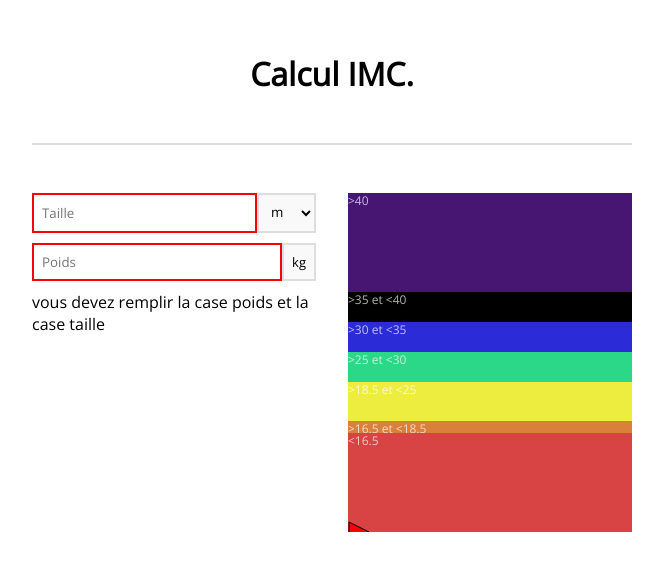
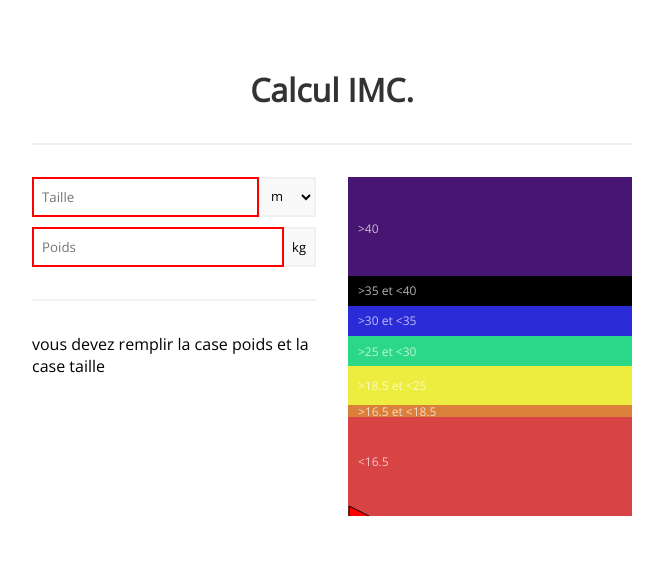
Before and after one commit to 0xaout/monimc, a plain HTML site: page index.html in a window 1280 px wide. Shown: the part 106-676 px from the top of the page, without its empty margins (308-971 px from the left). Drawn offline with nearby package versions, Linux system fonts and the light colour scheme.

Commit message:
amélioration du design

```diff
--- a/assets/css/styles.css
+++ b/assets/css/styles.css
@@ -19,7 +19,7 @@ body {
     grid-template-columns: 1fr;
     grid-template-rows: 1fr 1fr;
     grid-gap: 2rem;
-    padding-top: 3rem;
+    padding-top: 2rem;
 }
 
 @media only screen and (min-width: 600px) {
@@ -32,17 +32,20 @@ body {
 h1 {
     text-align: center;
     margin: 0;
-    padding-bottom: 3rem;
-    border-bottom: 2px solid #ddd;
+    padding-bottom: 2rem;
+    border-bottom: 2px solid #f1f1f1;
+    color: #333;
 }
+
 
 input {
     flex: 1;
     padding: 0.5rem;
-    border: 2px solid #ddd;
+    border: 2px solid #f1f1f1;
     box-shadow: none;
+}
 
-}
+
 
 .input {
     display: flex;
@@ -50,15 +53,29 @@ input {
     font-size: 13px;
 }
 
+.input:last-child {
+    margin-bottom: 2rem;
+}
+
+
 .fin {
     display: inline-block;
-    border: 2px solid #ddd;
+    border: 2px solid #f1f1f1;
+    border-left: none;
     margin: 0;
     padding: 0.5rem;
     background: #f9f9f9;
+    font-size: 13px;
+    line-height: 20px;;
 }
 
 select {
     border: 0;
     background: none;
 }
+
+#valeur {
+    border-top: 2px solid #f1f1f1;
+    padding-top: 2rem;
+    width: 100%;;
+}
--- a/index.html
+++ b/index.html
@@ -33,36 +33,38 @@
                             </div>
 
                         </div>
+                    </form>
 
-                        <div id="valeur"></div>
-                        <div id="bonhomme"></div>
+                    <div id="valeur"></div>
 
-                    </form>
+                    <div id="bonhomme"></div>
+
+
                 </div>
 
                 <div id="graphique">
                     <svg width="100%" height="339">
 
                         <rect x="0" y="0" width="100%" height="99" fill="#471672"/>
-                        <text x="0" y="12" font-size="12px" fill="#fff" opacity="0.7">>40</text>
+                        <text x="10" y="56" font-size="12px" fill="#fff" opacity="0.7">>40</text>
 
                         <rect x="0" y="99" width="100%" height="30" fill="#purple"/>
-                        <text x="0" y="111" font-size="12px" fill="#fff" opacity="0.7">>35 et <40</text>
+                        <text x="10" y="118" font-size="12px" fill="#fff" opacity="0.7">>35 et <40</text>
 
                         <rect x="0" y="129" width="100%" height="30" fill="#2b2bd8"/>
-                        <text x="0" y="141" font-size="12px" fill="#fff" opacity="0.7">>30 et <35</text>
+                        <text x="10" y="148" font-size="12px" fill="#fff" opacity="0.7">>30 et <35</text>
 
                         <rect x="0" y="159" width="100%" height="30" fill="#2bd887"/>
-                        <text x="0" y="171" font-size="12px" fill="#fff" opacity="0.7">>25 et <30</text>
+                        <text x="10" y="179" font-size="12px" fill="#fff" opacity="0.7">>25 et <30</text>
 
                         <rect x="0" y="189" width="100%" height="39" fill="#eded40"/>
-                        <text x="0" y="201" font-size="12px" fill="#fff" opacity="0.7">>18.5 et <25</text>
+                        <text x="10" y="213" font-size="12px" fill="#fff" opacity="0.7">>18.5 et <25</text>
 
                         <rect x="0" y="228" width="100%" height="12" fill="#db803b"/>
-                        <text x="0" y="240" font-size="12px" fill="#fff" opacity="0.7">>16.5 et <18.5</text>
+                        <text x="10" y="238.5" font-size="12px" fill="#fff" opacity="0.7">>16.5 et <18.5</text>
 
                         <rect x="0" y="240" width="100%" height="99" fill="#d84343"/>
-                        <text x="0" y="252" font-size="12px" fill="#fff" opacity="0.7"><16.5</text>
+                        <text x="10" y="289" font-size="12px" fill="#fff" opacity="0.7"><16.5</text>
 
                         <polygon id="triangle" points="1 329, 1 349, 21 339" fill="red" stroke="black" stroke-width="1"/>
 
```
